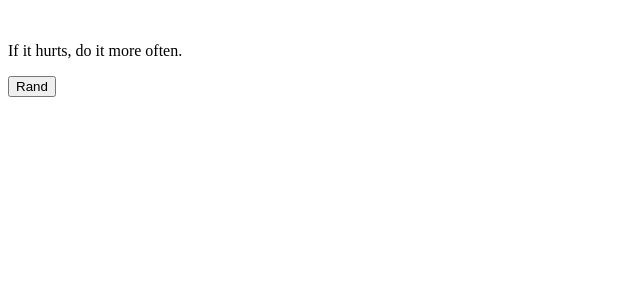
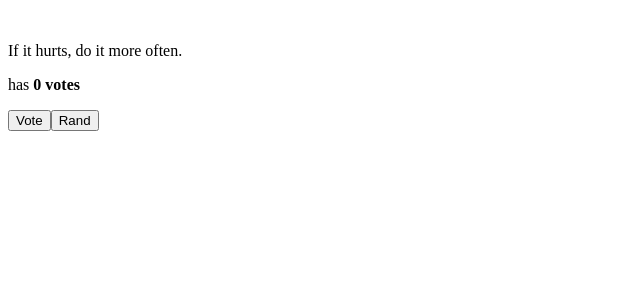
Before and after one commit to Adecas-Eg/Part0, a React (Vite) app in the folder part1/: page / in a window 1280 px wide. Shown: the top 300 px of the page, without its empty margins (0-640 px from the left). Built offline with nearby package versions, Linux system fonts and the light colour scheme.

Commit message:
part 1 anecdotes  1.13

```diff
--- a/part1/src/App.jsx
+++ b/part1/src/App.jsx
@@ -1,32 +1,48 @@
-import { useState } from 'react'
+import { useState } from "react";
 
 const App = () => {
   const anecdotes = [
-    'If it hurts, do it more often.',
-    'Adding manpower to a late software project makes it later!',
-    'The first 90 percent of the code accounts for the first 10 percent of the development time...The remaining 10 percent of the code accounts for the other 90 percent of the development time.',
-    'Any fool can write code that a computer can understand. Good programmers write code that humans can understand.',
-    'Premature optimization is the root of all evil.',
-    'Debugging is twice as hard as writing the code in the first place. Therefore, if you write the code as cleverly as possible, you are, by definition, not smart enough to debug it.',
-    'Programming without an extremely heavy use of console.log is same as if a doctor would refuse to use x-rays or blood tests when diagnosing patients.',
-    'The only way to go fast, is to go well.'
-  ]
+    "If it hurts, do it more often.",
+    "Adding manpower to a late software project makes it later!",
+    "The first 90 percent of the code accounts for the first 10 percent of the development time...The remaining 10 percent of the code accounts for the other 90 percent of the development time.",
+    "Any fool can write code that a computer can understand. Good programmers write code that humans can understand.",
+    "Premature optimization is the root of all evil.",
+    "Debugging is twice as hard as writing the code in the first place. Therefore, if you write the code as cleverly as possible, you are, by definition, not smart enough to debug it.",
+    "Programming without an extremely heavy use of console.log is same as if a doctor would refuse to use x-rays or blood tests when diagnosing patients.",
+    "The only way to go fast, is to go well.",
+  ];
 
-  const [selected, setSelected] = useState(0)
-
-
-  const handleClick = () =>  setSelected(Math.floor(Math.random() * anecdotes.length))
-
+  const [selected, setSelected] = useState(0);
+  const [points, setPoints] = useState({
+    0: 0,
+    1: 0,
+    2: 0,
+    3: 0,
+    4: 0,
+    5: 0,
+    6: 0,
+    7: 0,
+  });
+  const handleClick = () =>
+    setSelected(Math.floor(Math.random() * anecdotes.length));
+  const handleVote = () => {
+    const copy = { ...points };
+    copy[selected] += 1;
+    setPoints(copy);
+  };
   return (
-
     <div>
-
       <br></br>
       <p>{anecdotes[selected]}</p>
-      <button onClick={handleClick }>Rand</button>
+      <p>
+        {" "}
+        has <b> {points[selected]} votes</b>
+      </p>
+      <button onClick={handleVote}>Vote</button>
 
+      <button onClick={handleClick}>Rand</button>
     </div>
-  )
-}
+  );
+};
 
-export default App
+export default App;
```
